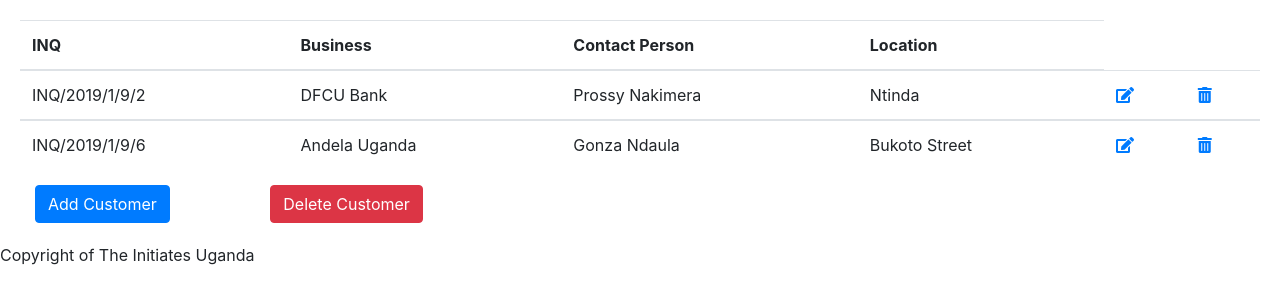
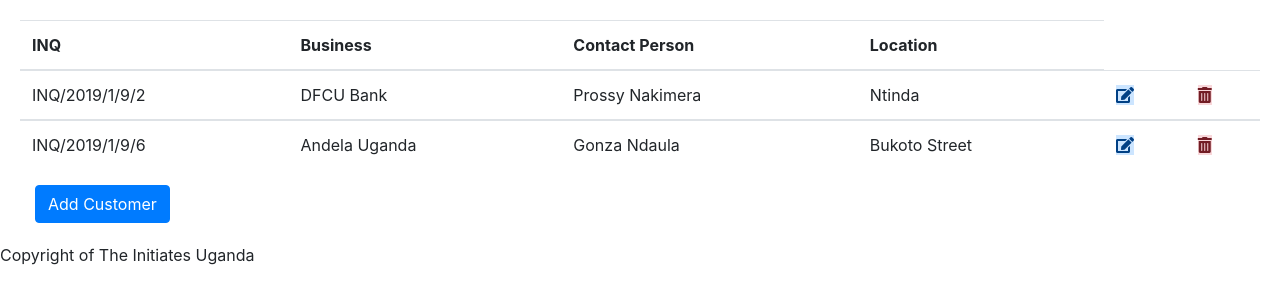
Before and after one commit to malep2007/dag-bragan-erp-backend, a Django app: page /customer/ in a window 1280 px wide. Shown: the part 56-360 px from the top of the page. Run offline with Django 3.2, Linux system fonts and the light colour scheme; data comes from the database, SQL or seed files in the repository; both versions use the stored data as it was after the commit; some libraries are stand-ins or nearby versions.

Commit message:
added delete icon

```diff
--- a/customer/templates/customer/customer_detail.html
+++ b/customer/templates/customer/customer_detail.html
@@ -20,7 +20,7 @@
         {% endfor %}
         <div class="col">
             <button class="btn btn-primary mr-5" name="save">Save</button>
-            <button class="btn btn-danger" name="delete">Delete</button>
+            <button class="btn btn-danger" name="delete">Cancel</button>
         </div>
     </form>
 {% endblock content %}
--- a/customer/templates/customer/customer_list.html
+++ b/customer/templates/customer/customer_list.html
@@ -26,12 +26,12 @@
                         <td>{{ customer.full_name }}</td>
                         <td>{{ customer.location }}</td>
                         <td>
-                            <a href="{% url 'customer:detail' pk=customer.pk %}">
+                            <a class="alert-primary" href="{% url 'customer:detail' pk=customer.pk %}">
                                 <i class="fas fa-edit"></i>
                             </a>
                         </td>
                         <td>
-                            <a href="{% url 'customer:delete' pk=customer.pk %}">
+                            <a class="alert-danger" href="{% url 'customer:delete' pk=customer.pk %}">
                                 <i class="fas fa-trash-alt"></i>
                             </a>
                         </td>
@@ -44,8 +44,5 @@
         <a href="{% url 'customer:add' %}"">
             <button id="addCustomerBtn" class="btn btn-primary mr-5">Add Customer</button>
         </a>
-        <a href ="{% url 'home' %}">
-            <button class="btn btn-danger ml-5">Delete Customer</button>
-        </a>
     </div>
 {% endblock content %}
```
Also changed, not shown: db.sqlite3.
